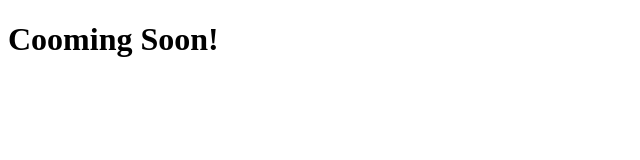
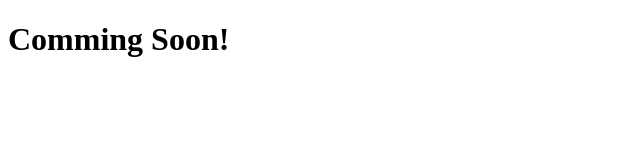
Before and after one commit to CarolDianeHA/CarolDianeHA.github.io, a plain HTML site: page index.html in a window 1280 px wide. Shown: the whole page, without its empty margins (0-640 px from the left). Drawn offline with Linux system fonts and the light colour scheme.

Commit message:
Fix typo.

```diff
--- a/index.html
+++ b/index.html
@@ -6,6 +6,6 @@
     <title>HA Technologies</title>
 </head>
 <body>
-    <h1>Cooming Soon!</h1>
+    <h1>Comming Soon!</h1>
 </body>
 </html>
```
